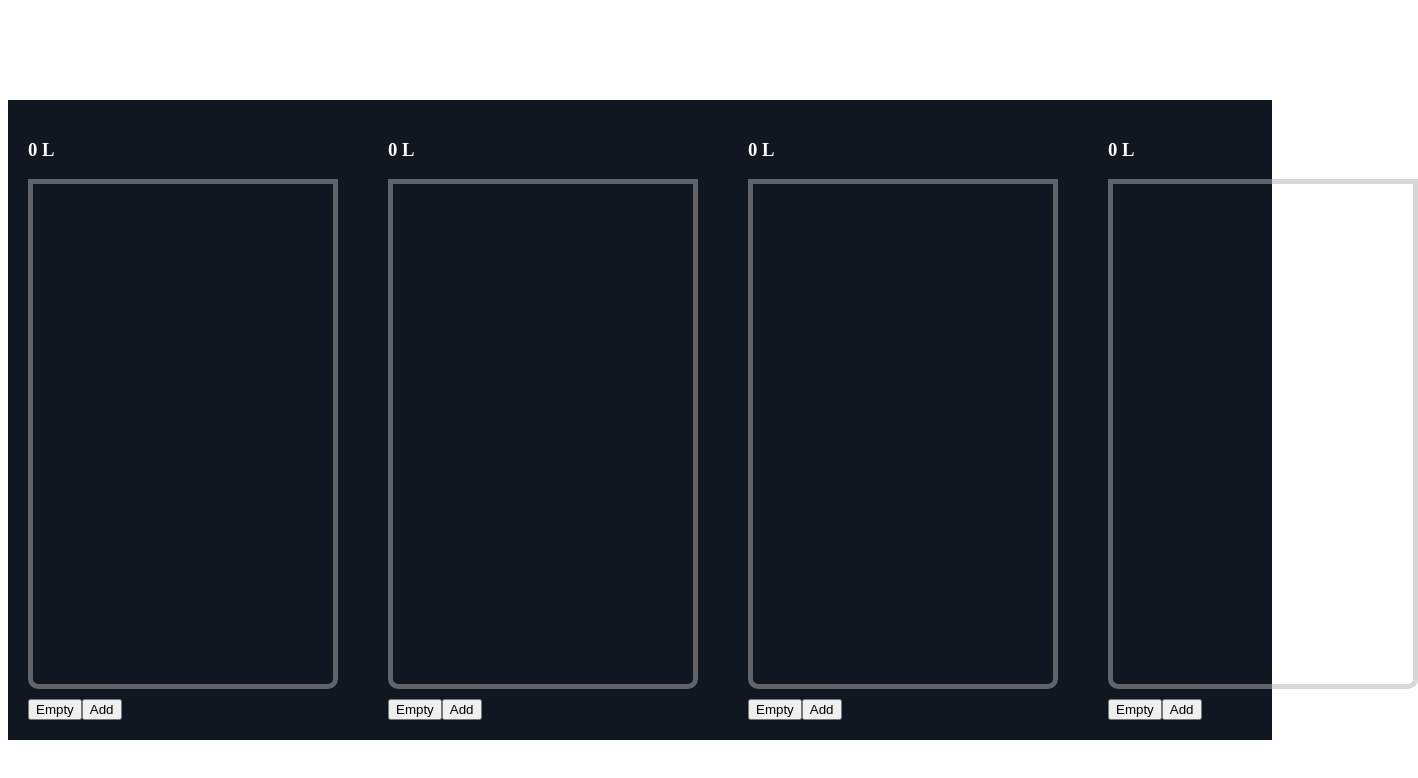
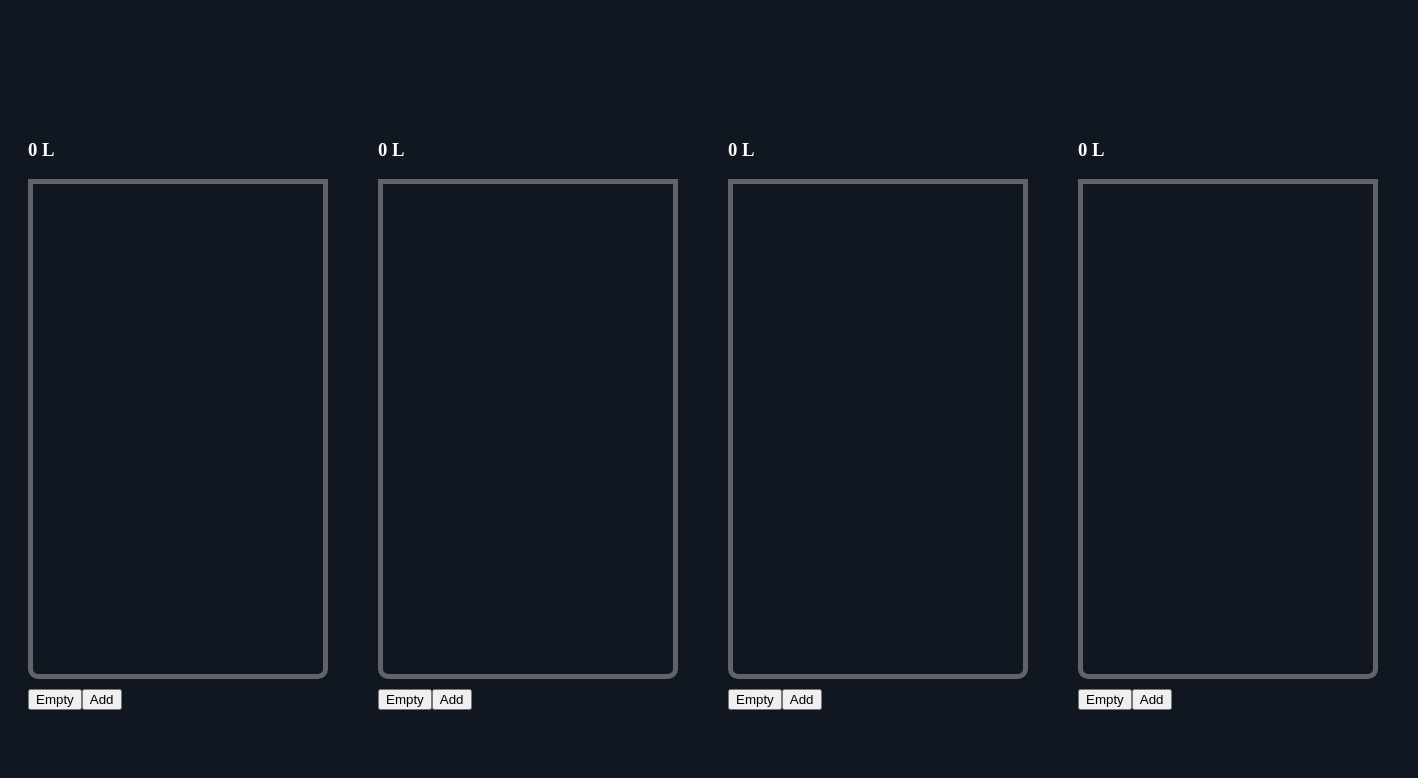
Before and after one commit to SandhyaR1007/water-tank-challenge, a React (Vite) app: page / in a window 1280 px wide. Shown: the top 778 px of the page, 1418 px wide, since content can reach past the window. Built offline with nearby package versions, Linux system fonts and the light colour scheme.

Commit message:
update: added portion for equating water level

```diff
--- a/src/App.css
+++ b/src/App.css
@@ -1,5 +1,16 @@
+:root {
+  margin: 0;
+  padding: 0;
+}
+* {
+  box-sizing: border-box;
+}
+body {
+  background-color: rgb(16, 23, 33);
+}
 .container {
   display: flex;
+
   gap: 50px;
   padding: 20px;
   background-color: rgb(16, 23, 33);
--- a/src/components/Container.jsx
+++ b/src/components/Container.jsx
@@ -3,9 +3,9 @@ import Tank from "./Tank";
 
 const Container = () => {
   const [tanks, setTanks] = useState([0, 0, 0, 0]);
+  const [portion, setPortion] = useState(0);
+
   const handleEquate = () => {
-    const portion = Math.floor(Math.max(...tanks) / 4);
-
     setTanks((prevTanks) =>
       prevTanks.map((w, i) =>
         w !== portion ? w + handleWaterLevel(w, portion) : w
@@ -36,6 +36,7 @@ const Container = () => {
           tanks={tanks}
           index={i}
           handleEquate={handleEquate}
+          setPortion={setPortion}
         />
       ))}
     </div>
```
